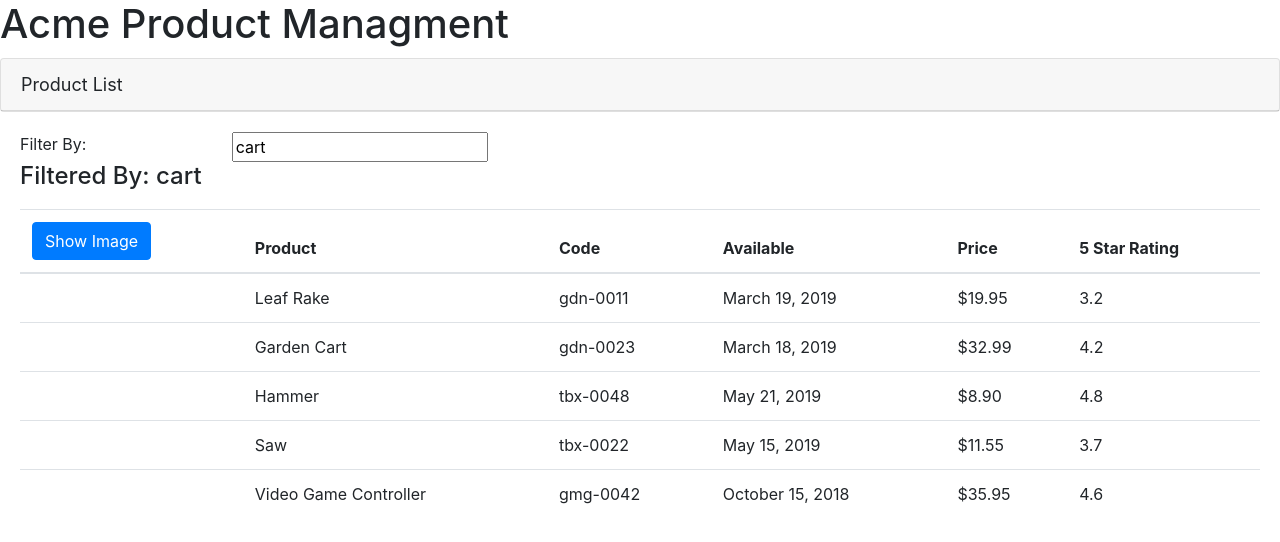
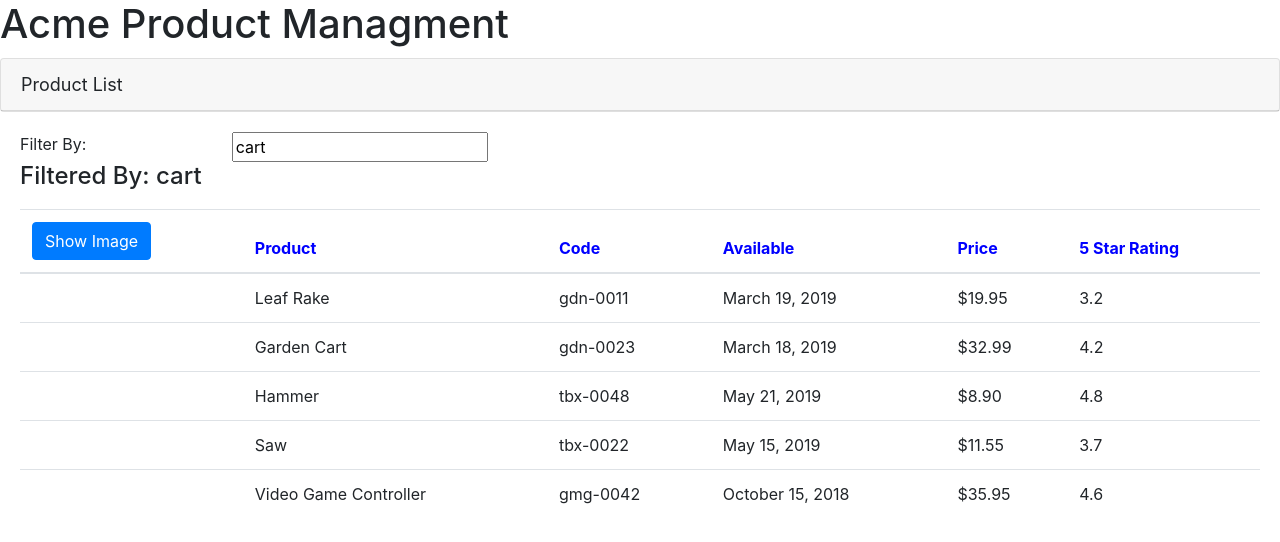
Before and after one commit to MohamedMagdyOmar/Angular-Getting-Started, an Angular app in the folder APM/: page / in a window 1280 px wide. Shown: the top 542 px of the page. Built offline with nearby package versions, Linux system fonts and the light colour scheme.

Commit message:
Encapsulating Component styles

```diff
--- /dev/null
+++ b/APM/src/app/products/product-list.component.css
@@ -0,0 +1,3 @@
+thead{
+    color: blue;
+  }
--- a/APM/src/app/products/product-list.component.ts
+++ b/APM/src/app/products/product-list.component.ts
@@ -1,9 +1,11 @@
 import { Component } from '@angular/core';
+import { IProduct } from './products';
 
 
 @Component({
     selector: 'pm-products',
-    templateUrl: './product-list.component.html'
+    templateUrl: './product-list.component.html',
+    styleUrls: ['./product-list.component.css']
 })
 
 export class ProductListComponent{
@@ -12,7 +14,7 @@
     imageMargin: number = 2;
     showImage: boolean = false;
     listFilter: string = 'cart';
-    products: any[] = [
+    products: IProduct[] = [
         {
           "productId": 1,
           "productName": "Leaf Rake",
--- /dev/null
+++ b/APM/src/app/products/products.ts
@@ -0,0 +1,10 @@
+export interface IProduct{
+    productId: number;
+    productName: string;
+    productCode: string;
+    releaseDate: string;
+    price: number;
+    description: string;
+    starRating: number;
+    imageUrl: string;
+}
```
